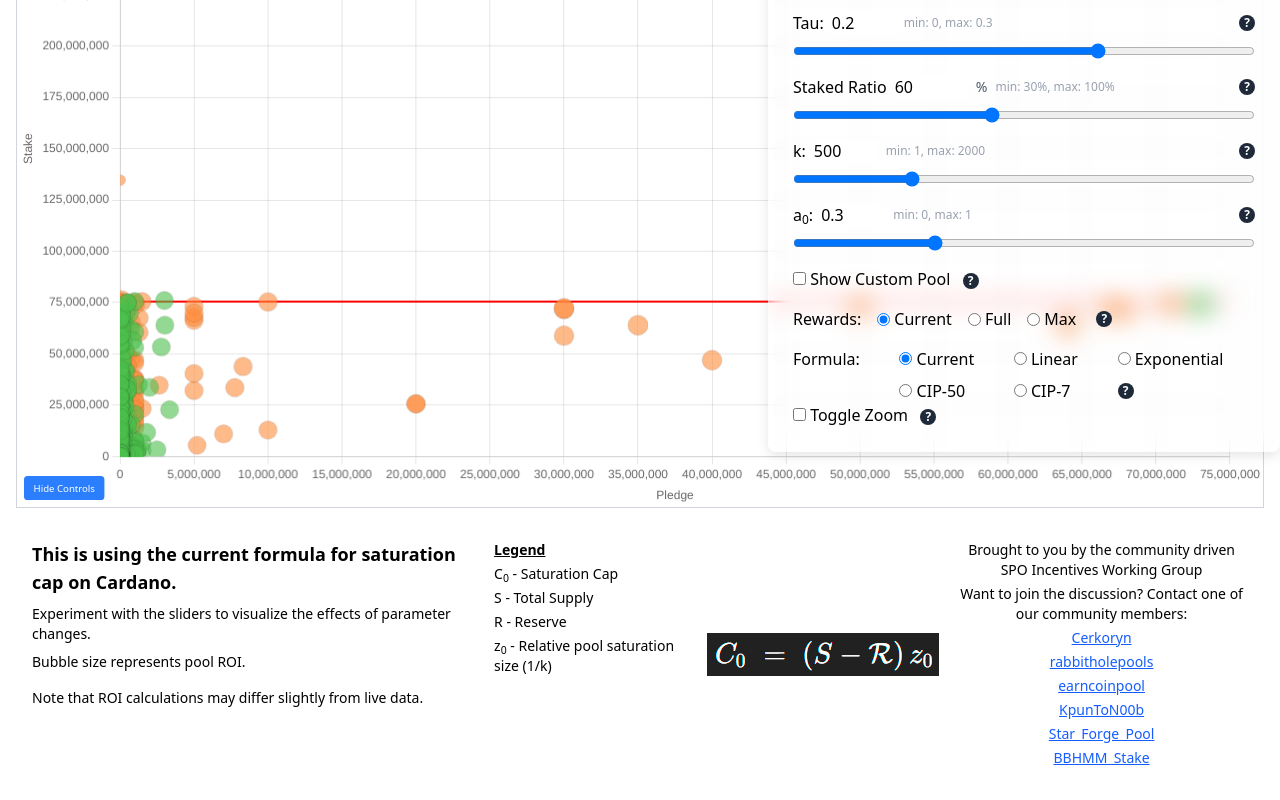
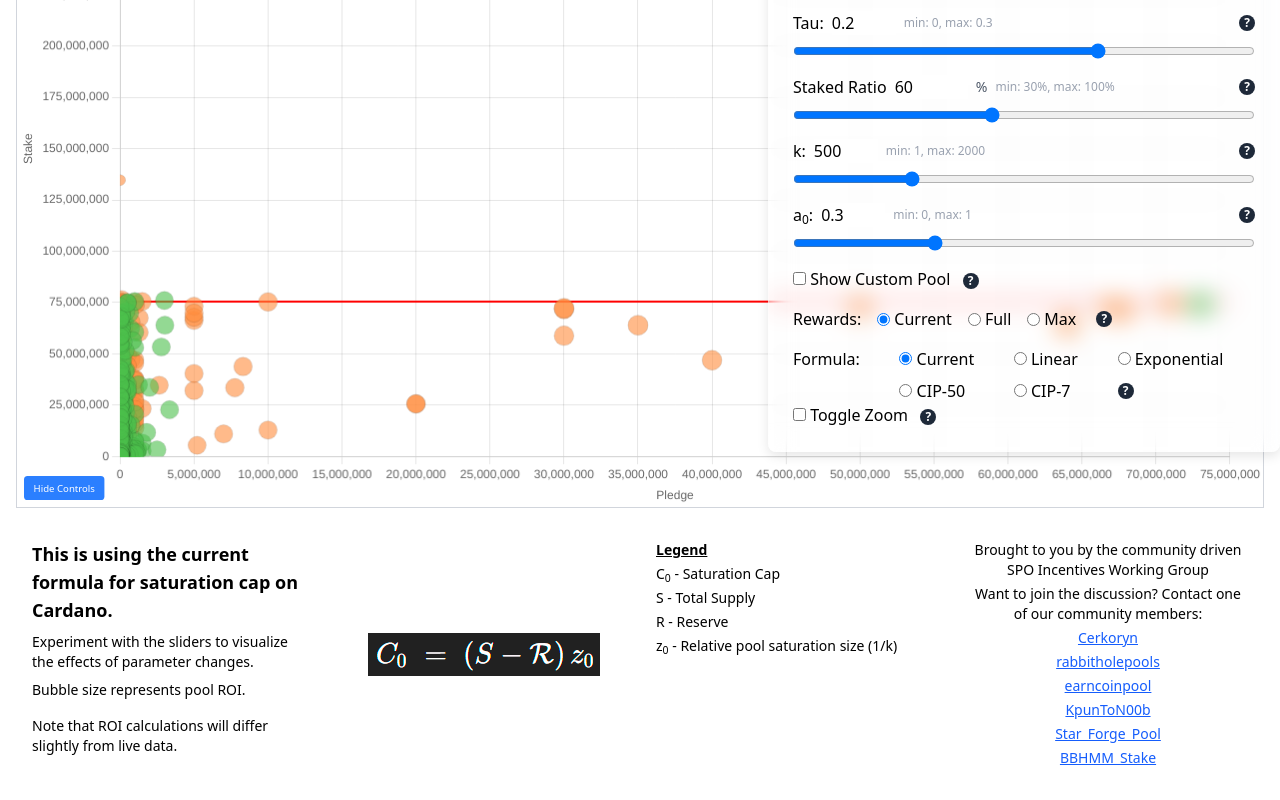
Before and after one commit to Cerkoryn/SPO-Incentives, a SvelteKit app: page / in a window 1280 px wide. Shown: the part 208-1008 px from the top of the page. Built offline with nearby package versions, Linux system fonts and the light colour scheme.

Commit message:
Adjust bottom of page UI

```diff
--- a/src/routes/+page.svelte
+++ b/src/routes/+page.svelte
@@ -23,7 +23,7 @@
 			title: 'This is using the current formula for saturation cap on Cardano.',
 			subtitle: 'Experiment with the sliders to visualize the effects of parameter changes.',
 			subtext: 'Bubble size represents pool ROI.',
-			subtext2: 'Note that ROI calculations may differ slightly from live data.',
+			subtext2: 'Note that ROI calculations will differ slightly from live data.',
 			legend: [
 				'C<sub>0</sub> - Saturation Cap',
 				'S  - Total Supply',
@@ -35,7 +35,7 @@
 			title: 'This is a hypothetical linear formula for saturation cap on Cardano.',
 			subtitle: 'Experiment with the sliders to visualize the effects of parameter changes.',
 			subtext: 'Bubble size represents pool ROI.',
-			subtext2: 'Note that ROI calculations may differ slightly from live data.',
+			subtext2: 'Note that ROI calculations will differ slightly from live data.',
 			legend: [
 				'p  - Pool Pledge',
 				'S  - Total Supply',
@@ -48,7 +48,7 @@
 			title: 'This is a hypothetical exponential formula for saturation cap on Cardano.',
 			subtitle: 'Experiment with the sliders to visualize the effects of parameter changes.',
 			subtext: 'Bubble size represents pool ROI.',
-			subtext2: 'Note that ROI calculations may differ slightly from live data.',
+			subtext2: 'Note that ROI calculations will differ slightly from live data.',
 			legend: [
 				'p  - Pool Pledge',
 				'S  - Total Supply',
@@ -63,7 +63,7 @@
 				'This is a formula based on <a href="https://cips.cardano.org/cip/CIP-0050" class="text-blue-600 underline" target="_blank" rel="noopener noreferrer">CIP-50</a> for saturation cap on Cardano.',
 			subtitle: 'Experiment with the sliders to visualize the effects of parameter changes.',
 			subtext: 'Bubble size represents pool ROI.',
-			subtext2: 'Note that ROI calculations may differ slightly from live data.',
+			subtext2: 'Note that ROI calculations will differ slightly from live data.',
 			legend: [
 				'p  - Pool Pledge',
 				'R  - Rewards',
@@ -77,7 +77,7 @@
 				'This is a formula based on <a href="https://cips.cardano.org/cip/CIP-7" class="text-blue-600 underline" target="_blank" rel="noopener noreferrer">CIP-7</a> for saturation cap on Cardano.',
 			subtitle: 'Experiment with the sliders to visualize the effects of parameter changes.',
 			subtext: 'Bubble size represents pool ROI.',
-			subtext2: 'Note that ROI calculations may differ slightly from live data.',
+			subtext2: 'Note that ROI calculations will differ slightly from live data.',
 			legend: [
 				's  - Total Pool Pledge',
 				"s'  - Eligible Pool Pledge ",
@@ -93,7 +93,7 @@
 	$: data = modeData[$saturationMode];
 </script>
 
-<div class="box-border flex max-w-full flex-col gap-4 p-4 md:flex-row md:gap-8">
+<div class="box-border grid grid-cols-1 gap-4 p-4 sm:grid-cols-4 sm:gap-8">
 	<div class="flex min-w-0 flex-col gap-2 leading-tight">
 		<h1 class="m-0 text-lg font-bold">{@html data.title}</h1>
 		<p class="m-0 text-sm">{data.subtitle}</p>
@@ -101,20 +101,23 @@
 		<p class="m-0 mt-2 text-sm">{data.subtext2}</p>
 	</div>
 
+	<!-- Image next -->
+	<div class="flex min-w-0 items-center justify-center">
+		<img
+			src={imageMap[$saturationMode]}
+			alt="Formula for {$saturationMode} saturation cap"
+			class="h-auto max-w-full"
+		/>
+	</div>
+
+	<!-- Legend next -->
 	<div class="flex min-w-0 flex-col gap-1 leading-tight">
 		<h2 class="m-0 text-sm font-bold underline">Legend</h2>
 		{#each data.legend as entry}
 			<p class="m-0 text-sm">{@html entry}</p>
 		{/each}
 	</div>
-
-	<div class="flex items-center justify-center">
-		<img
-			src={imageMap[$saturationMode]}
-			alt="Formula for {$saturationMode} saturation cap"
-			class="h-auto max-w-full"
-		/>
-		<div class="flex min-w-0 flex-col items-center gap-1 pl-4 text-center leading-tight">
+	<div class="flex min-w-0 flex-col items-center gap-1 text-center leading-tight">
 		<p class="m-0 text-sm">Brought to you by the community driven SPO Incentives Working Group</p>
 		<p class="m-0 text-sm">Want to join the discussion? Contact one of our community members:</p>
 		<p class="m-0 text-sm">
@@ -167,7 +170,6 @@
 		</p>
 	</div>
 </div>
-</div>
 
 <style>
 	/* Prevent text overflow */
```
Lines whose indentation alone changed are shown as unchanged.
